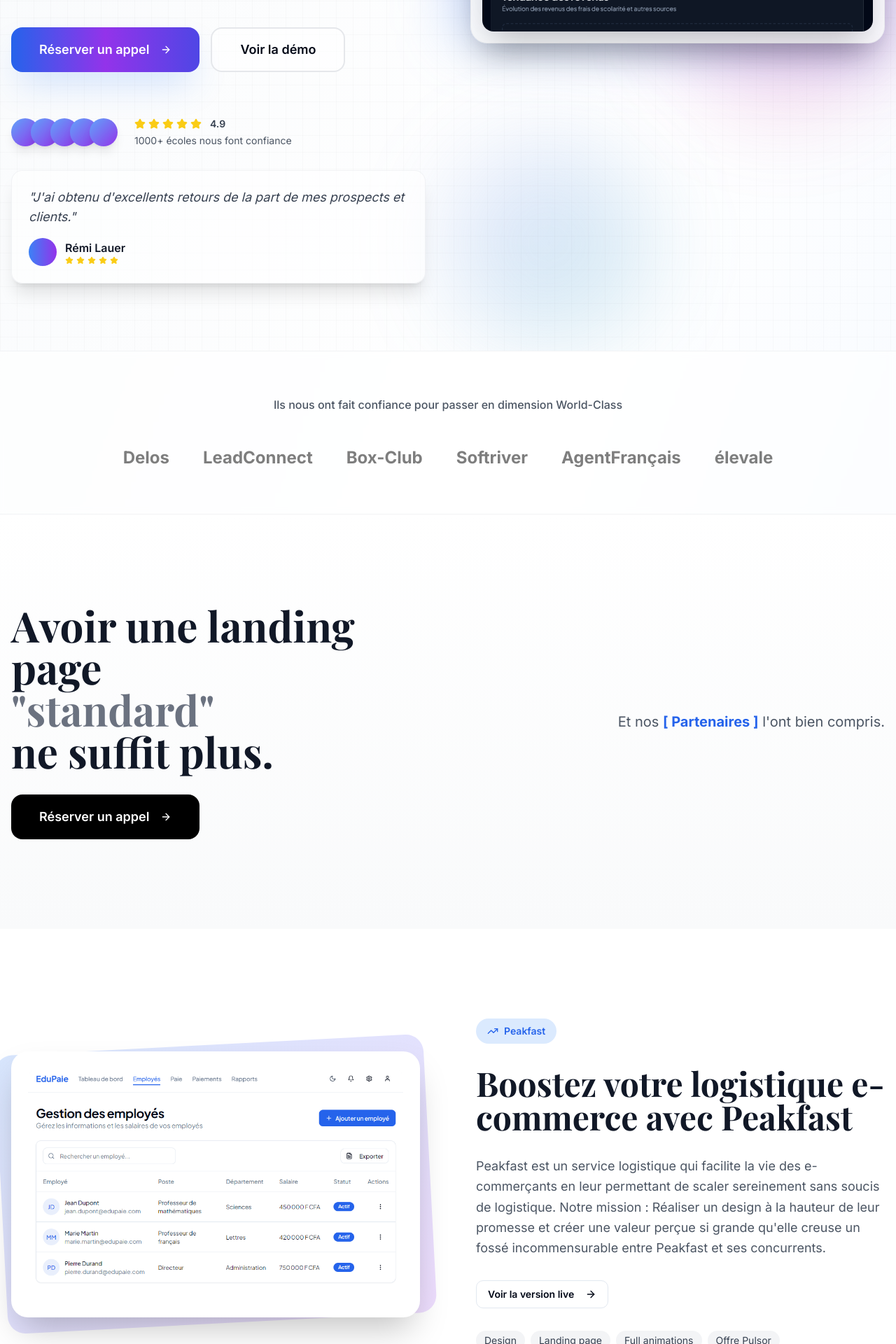
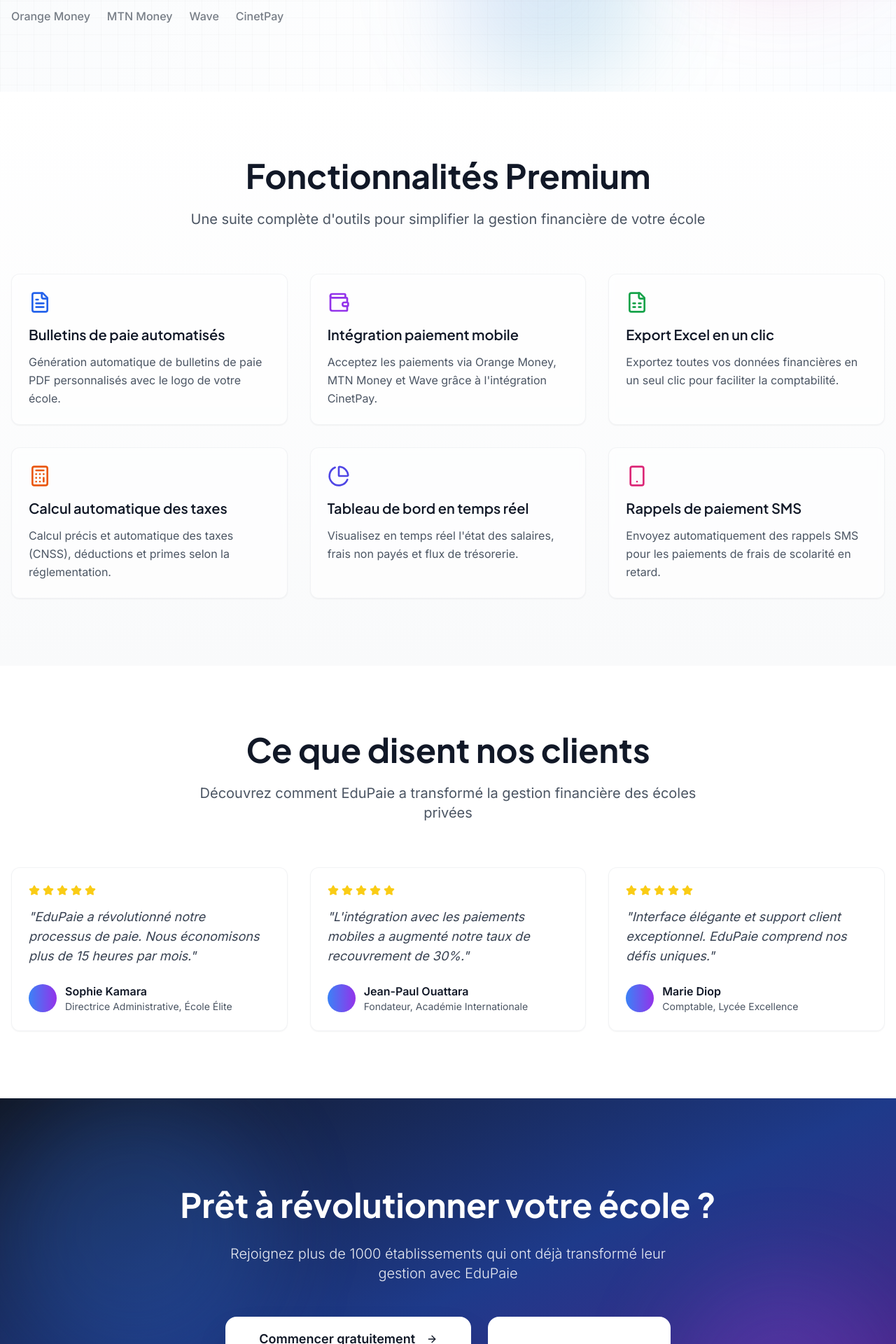
Before and after one commit to ltstode/edupaie, a React (Vite) app: page / in a window 1280 px wide. Shown: the part 880-2800 px from the top of the page at 70% size. Built offline with nearby package versions, Linux system fonts and the light colour scheme.

Commit message:
Refactor: Redesign landing page
Adapt the design and content of the landing page, using Plus Jakarta Sans for titles and Inter for text, and optimize for SEO.

```diff
--- a/index.html
+++ b/index.html
@@ -9,7 +9,7 @@
     <meta name="author" content="EduPaie" />
     <link rel="preconnect" href="https://fonts.googleapis.com">
     <link rel="preconnect" href="https://fonts.gstatic.com" crossorigin>
-    <link href="https://fonts.googleapis.com/css2?family=Inter:wght@300;400;500;600;700;800;900&family=Playfair+Display:wght@400;500;600;700;800;900&display=swap" rel="stylesheet">
+    <link href="https://fonts.googleapis.com/css2?family=Plus+Jakarta+Sans:wght@300;400;500;600;700;800;900&family=Inter:wght@300;400;500;600;700;800;900&display=swap" rel="stylesheet">
 
     <meta property="og:title" content="EduPaie - Automatisation de paie pour écoles" />
     <meta property="og:description" content="Solution premium de gestion de paie pour les écoles privées africaines" />
--- a/src/pages/Index.tsx
+++ b/src/pages/Index.tsx
@@ -6,14 +6,15 @@ import {
   Check, ArrowRight, Star, Users, Calculator,
   PieChart, Calendar, FileText, CreditCard, Shield,
   Globe, Building, Download, Smartphone, Award,
-  TrendingUp, Zap, Target, CheckCircle, Sparkles
+  TrendingUp, Zap, Target, CheckCircle, Sparkles,
+  FileSpreadsheet, Wallet, DollarSign
 } from "lucide-react";
 
 const Index = () => {
   return (
     <div className="min-h-screen flex flex-col bg-gradient-to-br from-slate-50 via-white to-blue-50 dark:from-gray-950 dark:via-gray-900 dark:to-blue-950">
       <main className="flex-1">
-        {/* Hero Section Premium */}
+        {/* Hero Section */}
         <section className="relative overflow-hidden min-h-screen flex items-center">
           {/* Background Effects */}
           <div className="absolute inset-0">
@@ -31,77 +32,52 @@ const Index = () => {
                 {/* Badge Premium */}
                 <div className="inline-flex items-center gap-2 px-6 py-3 bg-gradient-to-r from-blue-600/10 via-purple-600/10 to-blue-600/10 border border-blue-200/50 dark:border-blue-800/50 text-blue-700 dark:text-blue-300 rounded-full text-sm font-semibold backdrop-blur-sm">
                   <Sparkles className="h-4 w-4" />
-                  Plateforme #1 en Afrique de l'Ouest
+                  Solution #1 pour les écoles africaines
                   <div className="w-2 h-2 bg-green-500 rounded-full animate-pulse"></div>
                 </div>
 
                 <div className="space-y-6">
-                  <h1 className="font-display text-6xl md:text-7xl lg:text-8xl font-bold leading-[0.9] tracking-tight">
+                  <h1 className="font-display text-5xl md:text-6xl lg:text-7xl font-bold leading-[0.9] tracking-tight">
                     <span className="block bg-gradient-to-r from-gray-900 via-blue-800 to-purple-900 dark:from-white dark:via-blue-200 dark:to-purple-200 bg-clip-text text-transparent">
-                      Des landing pages
+                      Automatisation de paie
                     </span>
                     <span className="block bg-gradient-to-r from-blue-600 via-purple-600 to-indigo-600 bg-clip-text text-transparent animate-gradient-x">
-                      World-Class
+                      premium
                     </span>
                     <span className="block text-gray-900 dark:text-white">
-                      pour votre école
+                      pour écoles
                     </span>
                   </h1>
 
                   <p className="text-xl md:text-2xl text-gray-600 dark:text-gray-300 leading-relaxed max-w-2xl font-light">
-                    Des solutions de gestion construites sur de la data avec une valeur ajoutée si forte que vos équipes auront l'impression de passer à côté de l'opportunité de leur vie.
+                    Simplifiez la gestion des salaires et des frais de scolarité avec une solution élégante et puissante, conçue spécialement pour les écoles privées africaines.
                   </p>
                 </div>
 
                 <div className="flex flex-col sm:flex-row gap-4 pt-4">
                   <Link to="/register">
                     <Button size="lg" className="h-16 px-10 text-lg font-semibold rounded-2xl bg-gradient-to-r from-blue-600 via-purple-600 to-indigo-600 hover:from-blue-700 hover:via-purple-700 hover:to-indigo-700 shadow-2xl shadow-blue-500/25 border-0 text-white transition-all duration-300 hover:shadow-3xl hover:shadow-blue-500/40 hover:scale-105">
-                      Réserver un appel
+                      Essayer Gratuitement
                       <ArrowRight className="ml-2 h-5 w-5" />
                     </Button>
                   </Link>
                   <Link to="/login">
                     <Button size="lg" variant="outline" className="h-16 px-10 text-lg font-semibold rounded-2xl border-2 border-gray-200 dark:border-gray-700 hover:border-gray-300 dark:hover:border-gray-600 bg-white/50 dark:bg-gray-900/50 backdrop-blur-sm transition-all duration-300 hover:bg-white dark:hover:bg-gray-900">
-                      Voir la démo
+                      Connexion
                     </Button>
                   </Link>
                 </div>
 
-                {/* Social Proof */}
-                <div className="flex items-center gap-8 pt-8">
-                  <div className="flex items-center gap-3">
-                    <div className="flex -space-x-3">
-                      {[1, 2, 3, 4, 5].map(i => (
-                        <div key={i} className="w-10 h-10 rounded-full bg-gradient-to-br from-blue-400 to-purple-600 border-3 border-white dark:border-gray-900 shadow-lg" />
-                      ))}
-                    </div>
-                    <div className="ml-3">
-                      <div className="flex items-center gap-1 mb-1">
-                        {[1, 2, 3, 4, 5].map(i => (
-                          <Star key={i} className="w-4 h-4 fill-yellow-400 text-yellow-400" />
-                        ))}
-                        <span className="ml-2 text-sm font-semibold text-gray-700 dark:text-gray-300">4.9</span>
-                      </div>
-                      <p className="text-sm text-gray-600 dark:text-gray-400">1000+ écoles nous font confiance</p>
-                    </div>
-                  </div>
-                </div>
-
-                {/* Quote */}
-                <div className="bg-white/60 dark:bg-gray-900/60 backdrop-blur-sm border border-gray-200/50 dark:border-gray-700/50 rounded-2xl p-6 shadow-xl">
-                  <p className="text-lg italic text-gray-700 dark:text-gray-300 mb-4">
-                    "J'ai obtenu d'excellents retours de la part de mes prospects et clients."
+                {/* Intégrations */}
+                <div className="pt-8">
+                  <p className="text-sm text-gray-600 dark:text-gray-400 mb-4">
+                    Intégration complète avec les services de paiement mobile
                   </p>
-                  <div className="flex items-center gap-3">
-                    <div className="w-10 h-10 rounded-full bg-gradient-to-r from-blue-500 to-purple-600"></div>
-                    <div>
-                      <p className="font-semibold text-gray-900 dark:text-white">Rémi Lauer</p>
-                      <div className="flex items-center gap-1">
-                        {[1, 2, 3, 4, 5].map(i => (
-                          <Star key={i} className="w-3 h-3 fill-yellow-400 text-yellow-400" />
-                        ))}
-                      </div>
-                    </div>
+                  <div className="flex items-center gap-6 opacity-60">
+                    <div className="text-gray-800 dark:text-gray-200 font-medium">Orange Money</div>
+                    <div className="text-gray-800 dark:text-gray-200 font-medium">MTN Money</div>
+                    <div className="text-gray-800 dark:text-gray-200 font-medium">Wave</div>
+                    <div className="text-gray-800 dark:text-gray-200 font-medium">CinetPay</div>
                   </div>
                 </div>
               </div>
@@ -120,83 +96,91 @@ const Index = () => {
           </div>
         </section>
 
-        {/* Section Logos Clients */}
-        <section className="py-16 bg-white/50 dark:bg-gray-900/50 backdrop-blur-sm border-y border-gray-200/50 dark:border-gray-700/50">
+        {/* Section Fonctionnalités */}
+        <section className="py-24 bg-gradient-to-b from-white to-gray-50 dark:from-gray-900 dark:to-gray-800">
           <div className="container px-4 max-w-7xl mx-auto">
-            <p className="text-center text-gray-600 dark:text-gray-400 mb-12 font-medium">
-              Ils nous ont fait confiance pour passer en dimension World-Class
-            </p>
-            <div className="flex items-center justify-center gap-12 opacity-60 grayscale hover:grayscale-0 transition-all duration-500">
-              <div className="font-bold text-2xl text-gray-800 dark:text-gray-200">Delos</div>
-              <div className="font-bold text-2xl text-gray-800 dark:text-gray-200">LeadConnect</div>
-              <div className="font-bold text-2xl text-gray-800 dark:text-gray-200">Box-Club</div>
-              <div className="font-bold text-2xl text-gray-800 dark:text-gray-200">Softriver</div>
-              <div className="font-bold text-2xl text-gray-800 dark:text-gray-200">AgentFrançais</div>
-              <div className="font-bold text-2xl text-gray-800 dark:text-gray-200">élevale</div>
+            <div className="text-center mb-16">
+              <h2 className="font-display text-4xl md:text-5xl font-bold text-gray-900 dark:text-white mb-6">
+                Fonctionnalités Premium
+              </h2>
+              <p className="text-xl text-gray-600 dark:text-gray-300 max-w-3xl mx-auto">
+                Une suite complète d'outils pour simplifier la gestion financière de votre école
+              </p>
+            </div>
+
+            <div className="grid grid-cols-1 md:grid-cols-2 lg:grid-cols-3 gap-8">
+              <FeatureCard
+                icon={<FileText className="h-8 w-8 text-blue-600" />}
+                title="Bulletins de paie automatisés"
+                description="Génération automatique de bulletins de paie PDF personnalisés avec le logo de votre école."
+              />
+
+              <FeatureCard
+                icon={<Wallet className="h-8 w-8 text-purple-600" />}
+                title="Intégration paiement mobile"
+                description="Acceptez les paiements via Orange Money, MTN Money et Wave grâce à l'intégration CinetPay."
+              />
+
+              <FeatureCard
+                icon={<FileSpreadsheet className="h-8 w-8 text-green-600" />}
+                title="Export Excel en un clic"
+                description="Exportez toutes vos données financières en un seul clic pour faciliter la comptabilité."
+              />
+
+              <FeatureCard
+                icon={<Calculator className="h-8 w-8 text-orange-600" />}
+                title="Calcul automatique des taxes"
+                description="Calcul précis et automatique des taxes (CNSS), déductions et primes selon la réglementation."
+              />
+
+              <FeatureCard
+                icon={<PieChart className="h-8 w-8 text-indigo-600" />}
+                title="Tableau de bord en temps réel"
+                description="Visualisez en temps réel l'état des salaires, frais non payés et flux de trésorerie."
+              />
+
+              <FeatureCard
+                icon={<Smartphone className="h-8 w-8 text-pink-600" />}
+                title="Rappels de paiement SMS"
+                description="Envoyez automatiquement des rappels SMS pour les paiements de frais de scolarité en retard."
+              />
             </div>
           </div>
         </section>
 
-        {/* Section Différentiation */}
-        <section className="py-32 bg-gradient-to-b from-white to-gray-50 dark:from-gray-900 dark:to-gray-800">
+        {/* Section Témoignages */}
+        <section className="py-24 bg-white dark:bg-gray-900">
           <div className="container px-4 max-w-7xl mx-auto">
-            <div className="grid grid-cols-1 lg:grid-cols-2 gap-20 items-center">
-              <div>
-                <h2 className="font-display text-5xl md:text-6xl font-bold mb-8 leading-tight">
-                  <span className="block text-gray-900 dark:text-white">Avoir une landing page</span>
-                  <span className="block text-gray-500 dark:text-gray-400">"standard"</span>
-                  <span className="block text-gray-900 dark:text-white">ne suffit plus.</span>
-                </h2>
-                <Button size="lg" className="h-16 px-10 text-lg font-semibold rounded-2xl bg-black dark:bg-white text-white dark:text-black hover:bg-gray-800 dark:hover:bg-gray-100 transition-all duration-300">
-                  Réserver un appel
-                  <ArrowRight className="ml-2 h-5 w-5" />
-                </Button>
-              </div>
-              <div className="text-right">
-                <p className="text-xl text-gray-600 dark:text-gray-400">
-                  Et nos <span className="font-bold text-blue-600 dark:text-blue-400">[ Partenaires ]</span> l'ont bien compris.
-                </p>
-              </div>
+            <div className="text-center mb-16">
+              <h2 className="font-display text-4xl md:text-5xl font-bold text-gray-900 dark:text-white mb-6">
+                Ce que disent nos clients
+              </h2>
+              <p className="text-xl text-gray-600 dark:text-gray-300 max-w-3xl mx-auto">
+                Découvrez comment EduPaie a transformé la gestion financière des écoles privées
+              </p>
             </div>
-          </div>
-        </section>
 
-        {/* Section Showcase */}
-        <section className="py-32 bg-white dark:bg-gray-900">
-          <div className="container px-4 max-w-7xl mx-auto">
-            <div className="grid grid-cols-1 lg:grid-cols-2 gap-20 items-center">
-              <div className="relative">
-                <div className="absolute inset-0 bg-gradient-to-br from-blue-500/20 to-purple-500/20 rounded-3xl transform -rotate-3 scale-105"></div>
-                <div className="relative bg-white dark:bg-gray-800 p-6 rounded-3xl shadow-2xl">
-                  <img
-                    src="/lovable-uploads/6b7da374-5148-4293-b4de-6f69e9253afa.png"
-                    alt="Interface EduPaie"
-                    className="rounded-2xl w-full"
-                  />
-                </div>
-              </div>
-              <div className="space-y-8">
-                <div className="inline-flex items-center gap-2 px-4 py-2 bg-blue-100 dark:bg-blue-900/30 text-blue-600 dark:text-blue-400 rounded-full text-sm font-semibold">
-                  <TrendingUp className="h-4 w-4" />
-                  Peakfast
-                </div>
-                <h3 className="font-display text-4xl md:text-5xl font-bold text-gray-900 dark:text-white">
-                  Boostez votre logistique e-commerce avec Peakfast
-                </h3>
-                <p className="text-lg text-gray-600 dark:text-gray-300 leading-relaxed">
-                  Peakfast est un service logistique qui facilite la vie des e-commerçants en leur permettant de scaler sereinement sans soucis de logistique. Notre mission : Réaliser un design à la hauteur de leur promesse et créer une valeur perçue si grande qu'elle creuse un fossé incommensurable entre Peakfast et ses concurrents.
-                </p>
-                <Button variant="outline" className="font-semibold">
-                  Voir la version live
-                  <ArrowRight className="ml-2 h-4 w-4" />
-                </Button>
-                <div className="flex flex-wrap gap-2">
-                  <span className="px-3 py-1 bg-gray-100 dark:bg-gray-800 text-gray-700 dark:text-gray-300 rounded-full text-sm">Design</span>
-                  <span className="px-3 py-1 bg-gray-100 dark:bg-gray-800 text-gray-700 dark:text-gray-300 rounded-full text-sm">Landing page</span>
-                  <span className="px-3 py-1 bg-gray-100 dark:bg-gray-800 text-gray-700 dark:text-gray-300 rounded-full text-sm">Full animations</span>
-                  <span className="px-3 py-1 bg-gray-100 dark:bg-gray-800 text-gray-700 dark:text-gray-300 rounded-full text-sm">Offre Pulsor</span>
-                </div>
-              </div>
+            <div className="grid grid-cols-1 md:grid-cols-3 gap-8">
+              <TestimonialCard
+                quote="EduPaie a révolutionné notre processus de paie. Nous économisons plus de 15 heures par mois."
+                author="Sophie Kamara"
+                role="Directrice Administrative, École Élite"
+                rating={5}
+              />
+
+              <TestimonialCard
+                quote="L'intégration avec les paiements mobiles a augmenté notre taux de recouvrement de 30%."
+                author="Jean-Paul Ouattara"
+                role="Fondateur, Académie Internationale"
+                rating={5}
+              />
+
+              <TestimonialCard
+                quote="Interface élégante et support client exceptionnel. EduPaie comprend nos défis uniques."
+                author="Marie Diop"
+                role="Comptable, Lycée Excellence"
+                rating={5}
+              />
             </div>
           </div>
         </section>
@@ -208,7 +192,7 @@ const Index = () => {
             <div className="absolute bottom-0 right-0 w-80 h-80 bg-purple-500/20 rounded-full blur-3xl"></div>
           </div>
           <div className="container px-4 max-w-4xl mx-auto text-center relative">
-            <h2 className="font-display text-5xl md:text-6xl font-bold mb-8 leading-tight">
+            <h2 className="font-display text-4xl md:text-5xl font-bold mb-8 leading-tight">
               Prêt à révolutionner votre école ?
             </h2>
             <p className="text-xl opacity-90 mb-12 max-w-2xl mx-auto font-light">
@@ -247,4 +231,58 @@ const Index = () => {
   );
 };
 
+function FeatureCard({
+  icon,
+  title,
+  description
+}: {
+  icon: React.ReactNode;
+  title: string;
+  description: string
+}) {
+  return (
+    <Card className="bg-white/60 dark:bg-gray-800/60 backdrop-blur-sm border border-gray-200/50 dark:border-gray-700/50 hover:shadow-xl transition-all duration-300 hover:scale-105 h-full">
+      <CardContent className="pt-6">
+        <div className="mb-4">{icon}</div>
+        <h3 className="font-display text-xl font-semibold mb-3 text-gray-900 dark:text-white">{title}</h3>
+        <p className="text-gray-600 dark:text-gray-300 leading-relaxed">{description}</p>
+      </CardContent>
+    </Card>
+  );
+}
+
+function TestimonialCard({
+  quote,
+  author,
+  role,
+  rating
+}: {
+  quote: string;
+  author: string;
+  role: string;
+  rating: number;
+}) {
+  return (
+    <Card className="bg-white/60 dark:bg-gray-800/60 backdrop-blur-sm border border-gray-200/50 dark:border-gray-700/50 h-full">
+      <CardContent className="pt-6">
+        <div className="flex items-center gap-1 mb-4">
+          {[...Array(rating)].map((_, i) => (
+            <Star key={i} className="w-4 h-4 fill-yellow-400 text-yellow-400" />
+          ))}
+        </div>
+        <blockquote className="text-lg mb-6 text-gray-700 dark:text-gray-300 italic">
+          "{quote}"
+        </blockquote>
+        <div className="flex items-center gap-3">
+          <div className="w-10 h-10 rounded-full bg-gradient-to-r from-blue-500 to-purple-600"></div>
+          <div>
+            <div className="font-semibold text-gray-900 dark:text-white">{author}</div>
+            <div className="text-sm text-gray-600 dark:text-gray-400">{role}</div>
+          </div>
+        </div>
+      </CardContent>
+    </Card>
+  );
+}
+
 export default Index;
--- a/tailwind.config.ts
+++ b/tailwind.config.ts
@@ -1,4 +1,3 @@
-
 import type { Config } from "tailwindcss";
 
 export default {
@@ -21,7 +20,7 @@ export default {
 		extend: {
 			fontFamily: {
 				sans: ['Inter', 'sans-serif'],
-				display: ['Playfair Display', 'serif'],
+				display: ['Plus Jakarta Sans', 'sans-serif'],
 			},
 			colors: {
 				border: 'hsl(var(--border))',
```
